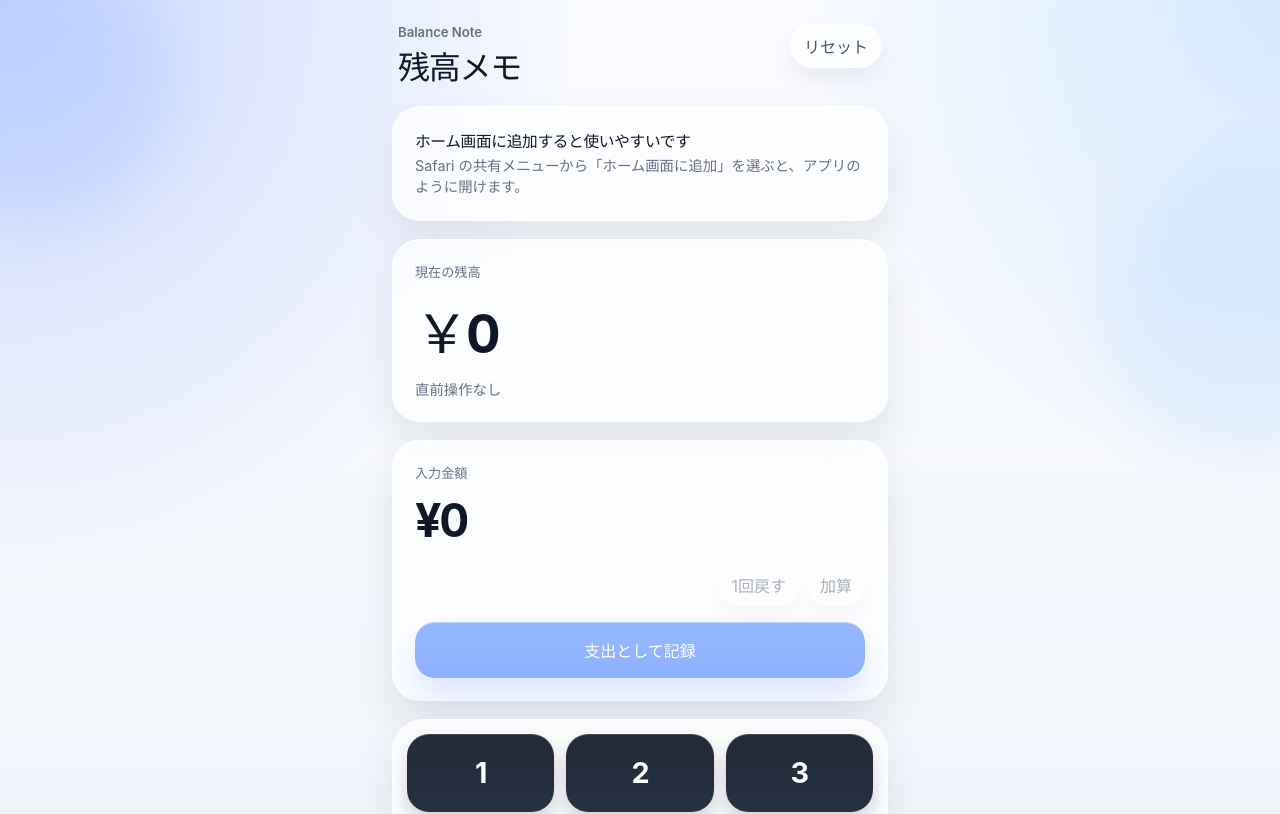
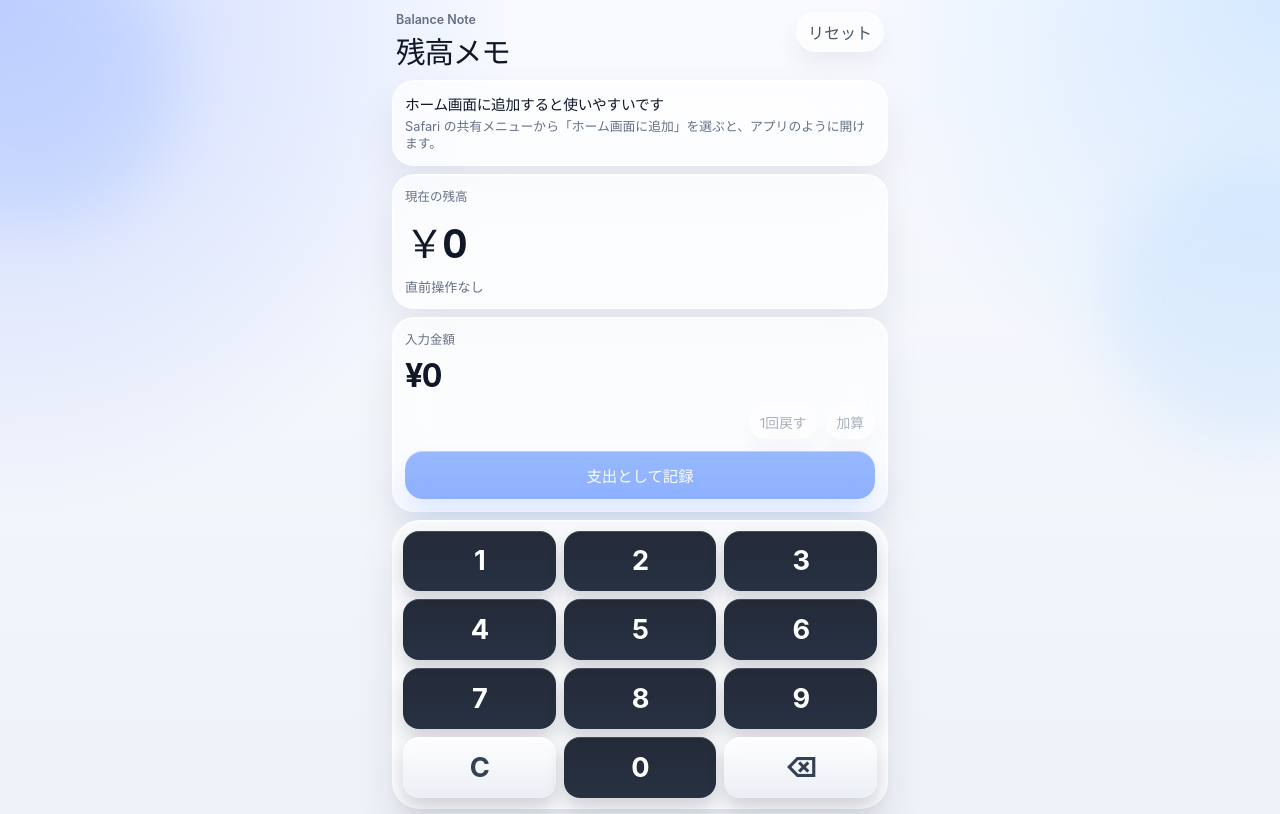
Before and after one commit to at-ok/balance-note-pwa, a React (Vite) app in the folder web/: page / in a window 1280 px wide. Shown: the top 814 px of the page. Built offline with nearby package versions, Linux system fonts and the light colour scheme.

Commit message:
Tighten layout for single-screen use

```diff
--- a/web/src/styles.css
+++ b/web/src/styles.css
@@ -41,9 +41,9 @@ button {
   position: relative;
   min-height: 100svh;
   padding:
-    calc(env(safe-area-inset-top, 0px) + 18px)
-    16px
-    calc(env(safe-area-inset-bottom, 0px) + 24px);
+    calc(env(safe-area-inset-top, 0px) + 12px)
+    14px
+    calc(env(safe-area-inset-bottom, 0px) + 14px);
   overflow: hidden;
 }
 
@@ -75,7 +75,7 @@ button {
   max-width: 31rem;
   margin: 0 auto;
   display: grid;
-  gap: 14px;
+  gap: 10px;
 }
 
 .topbar {
@@ -83,12 +83,12 @@ button {
   justify-content: space-between;
   align-items: flex-start;
   gap: 16px;
-  padding: 6px 6px 0;
+  padding: 2px 4px 0;
 }
 
 .topbar h1 {
   margin: 2px 0 0;
-  font-size: clamp(1.65rem, 4vw, 2rem);
+  font-size: clamp(1.4rem, 4vw, 1.85rem);
   letter-spacing: -0.04em;
 }
 
@@ -102,7 +102,7 @@ button {
 .eyebrow,
 .section-label {
   margin: 0;
-  font-size: 0.82rem;
+  font-size: 0.78rem;
   font-weight: 600;
 }
 
@@ -117,7 +117,7 @@ button {
 }
 
 .ghost-button {
-  padding: 10px 14px;
+  padding: 8px 12px;
   border-radius: 999px;
 }
 
@@ -137,52 +137,52 @@ button {
 .install-card,
 .balance-card,
 .entry-card {
-  border-radius: 28px;
-  padding: 18px;
+  border-radius: 24px;
+  padding: 14px;
 }
 
 .install-card {
   display: grid;
-  gap: 6px;
+  gap: 4px;
 }
 
 .install-title {
   margin: 0;
-  font-size: 0.98rem;
+  font-size: 0.92rem;
   font-weight: 700;
   letter-spacing: -0.02em;
 }
 
 .install-copy {
   margin: 4px 0 0;
-  line-height: 1.45;
-  font-size: 0.9rem;
+  line-height: 1.35;
+  font-size: 0.84rem;
 }
 
 .balance-value,
 .entry-value {
-  margin: 10px 0 0;
+  margin: 8px 0 0;
   letter-spacing: -0.05em;
   font-weight: 750;
   font-variant-numeric: tabular-nums;
 }
 
 .balance-value {
-  font-size: clamp(2.3rem, 8vw, 3.35rem);
+  font-size: clamp(2rem, 8vw, 2.9rem);
 }
 
 .entry-value {
-  font-size: clamp(2rem, 7vw, 2.9rem);
+  font-size: clamp(1.7rem, 6.6vw, 2.4rem);
 }
 
 .balance-meta {
-  margin: 10px 0 0;
-  font-size: 0.9rem;
+  margin: 8px 0 0;
+  font-size: 0.82rem;
 }
 
 .entry-header {
   display: grid;
-  gap: 16px;
+  gap: 10px;
 }
 
 .micro-actions {
@@ -193,8 +193,9 @@ button {
 }
 
 .subtle-button {
-  padding: 9px 13px;
+  padding: 7px 11px;
   border-radius: 999px;
+  font-size: 0.86rem;
 }
 
 .subtle-button:disabled,
@@ -203,12 +204,12 @@ button {
 }
 
 .primary-action {
-  margin-top: 16px;
+  margin-top: 12px;
   width: 100%;
   border: 0;
-  border-radius: 20px;
-  padding: 16px 18px;
-  font-size: 1rem;
+  border-radius: 18px;
+  padding: 13px 16px;
+  font-size: 0.96rem;
   font-weight: 700;
   color: #ffffff;
   background:
@@ -221,19 +222,19 @@ button {
 .keypad {
   display: grid;
   grid-template-columns: repeat(3, minmax(0, 1fr));
-  gap: 12px;
-  border-radius: 32px;
-  padding: 14px;
+  gap: 10px;
+  border-radius: 28px;
+  padding: 12px;
 }
 
 .key {
-  min-height: 78px;
+  min-height: clamp(58px, 8.8svh, 74px);
   border: 0;
-  border-radius: 22px;
+  border-radius: 18px;
   background:
     linear-gradient(180deg, rgba(17, 24, 39, 0.92), rgba(30, 41, 59, 0.96));
   color: #ffffff;
-  font-size: 1.8rem;
+  font-size: clamp(1.45rem, 4.9vw, 1.7rem);
   font-weight: 650;
   letter-spacing: -0.04em;
   box-shadow:
@@ -256,12 +257,79 @@ button {
 
 @media (min-width: 720px) {
   .device-frame {
-    gap: 18px;
+    gap: 14px;
   }
 
   .install-card,
   .balance-card,
   .entry-card {
-    padding: 22px;
+    padding: 18px;
   }
 }
+
+@media (max-height: 860px) {
+  .app-shell {
+    padding:
+      calc(env(safe-area-inset-top, 0px) + 10px)
+      12px
+      calc(env(safe-area-inset-bottom, 0px) + 10px);
+  }
+
+  .device-frame {
+    gap: 8px;
+  }
+
+  .install-card,
+  .balance-card,
+  .entry-card {
+    padding: 12px;
+    border-radius: 22px;
+  }
+
+  .install-copy {
+    font-size: 0.8rem;
+  }
+
+  .balance-value {
+    font-size: clamp(1.8rem, 7.2vw, 2.45rem);
+  }
+
+  .entry-value {
+    font-size: clamp(1.5rem, 6vw, 2rem);
+  }
+
+  .keypad {
+    padding: 10px;
+    gap: 8px;
+  }
+
+  .key {
+    min-height: clamp(52px, 7.6svh, 64px);
+    border-radius: 16px;
+  }
+}
+
+@media (max-height: 760px) {
+  .eyebrow,
+  .balance-meta,
+  .install-copy {
+    display: none;
+  }
+
+  .topbar h1 {
+    font-size: 1.3rem;
+  }
+
+  .install-card {
+    padding: 10px 12px;
+  }
+
+  .install-title {
+    font-size: 0.84rem;
+  }
+
+  .primary-action {
+    margin-top: 10px;
+    padding: 12px 14px;
+  }
+}
```
